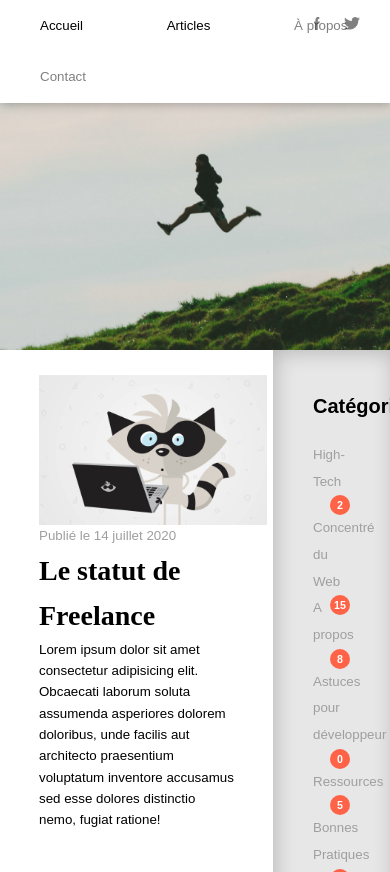
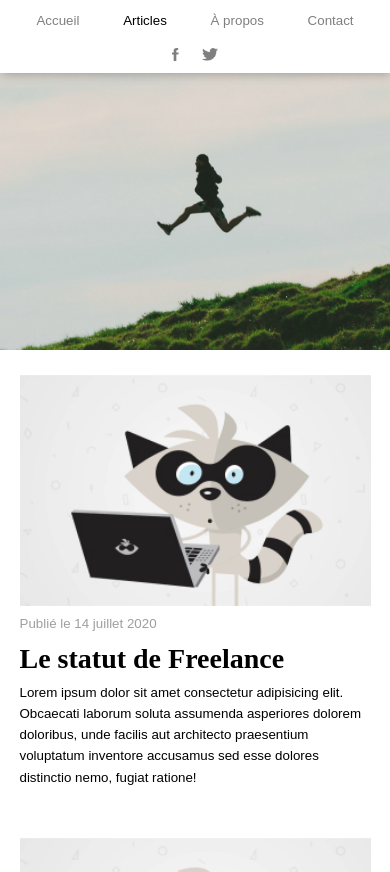
Before and after one commit to guicima/TP1, a plain HTML site: page Index.html in a window 390 px wide. Shown: the top 872 px of the page. Drawn offline with Linux system fonts and the light colour scheme.

Commit message:
Cleaning and adaptation to lower resolution

```diff
--- a/style.css
+++ b/style.css
@@ -67,9 +67,6 @@ html {
 .menu-item:hover,
 .menu-item.active {
     opacity: 1;
-
-
-    /*transition: color .5s ease-in-out ;*/
 }
 
 .social-buttons {
@@ -102,7 +99,6 @@ html {
 }
 
 .main {
-    /*float: left;*/
     width: 70%;
     display: flex;
     flex-flow: column wrap;
@@ -110,7 +106,6 @@ html {
 }
 
 .sidebar {
-    /*float: right;*/
     width: 30%;
     background-color: #e7e7e7;
     padding: 40px;
@@ -126,31 +121,6 @@ html {
     margin: 25px 0px;
     position: relative;
 }
-
-
-/*popup description box*/
-/*.article::after {
-    transition: ease-in-out .5s;
-    content: "";
-    opacity: 0;
-    position: absolute;
-    top: 25px;
-    left: 50%;
-    width: 0;
-    height: 0;
-    border-radius: 50px;
-    background-color: gray;
-}
-
-.article:hover::after {
-    content: "";
-    opacity: 1;
-    top: -10px;
-    left: 50%;
-    width: 500px;
-    height: 250px;
-
-}*/
 
 .article-img {
     float: left;
@@ -210,3 +180,50 @@ html {
     font-weight: bold;
     line-height: 1.5rem;
 }
+
+@media screen and (max-width: 1040px) {
+    .mainbody {
+        display: block;
+
+    }
+
+    .main {
+        width: 100%;
+    }
+
+    .sidebar {
+        width: 100%;
+    }
+
+    .article {
+        width: 90%;
+    }
+}
+
+@media screen and (max-width: 500px) {
+    .article-img {
+        float: none;
+        width: 100%;
+        height: auto;
+    }
+}
+
+@media screen and (max-width: 570px) {
+    .header {
+        position: absolute;
+    }
+
+    .header-nav {
+        text-align: center;
+    }
+
+    .menu-item {
+        padding: 10px 20px;
+    }
+
+    .social-buttons {
+        text-align: center;
+        position: static;
+        margin: 5px;
+    }
+}
```
